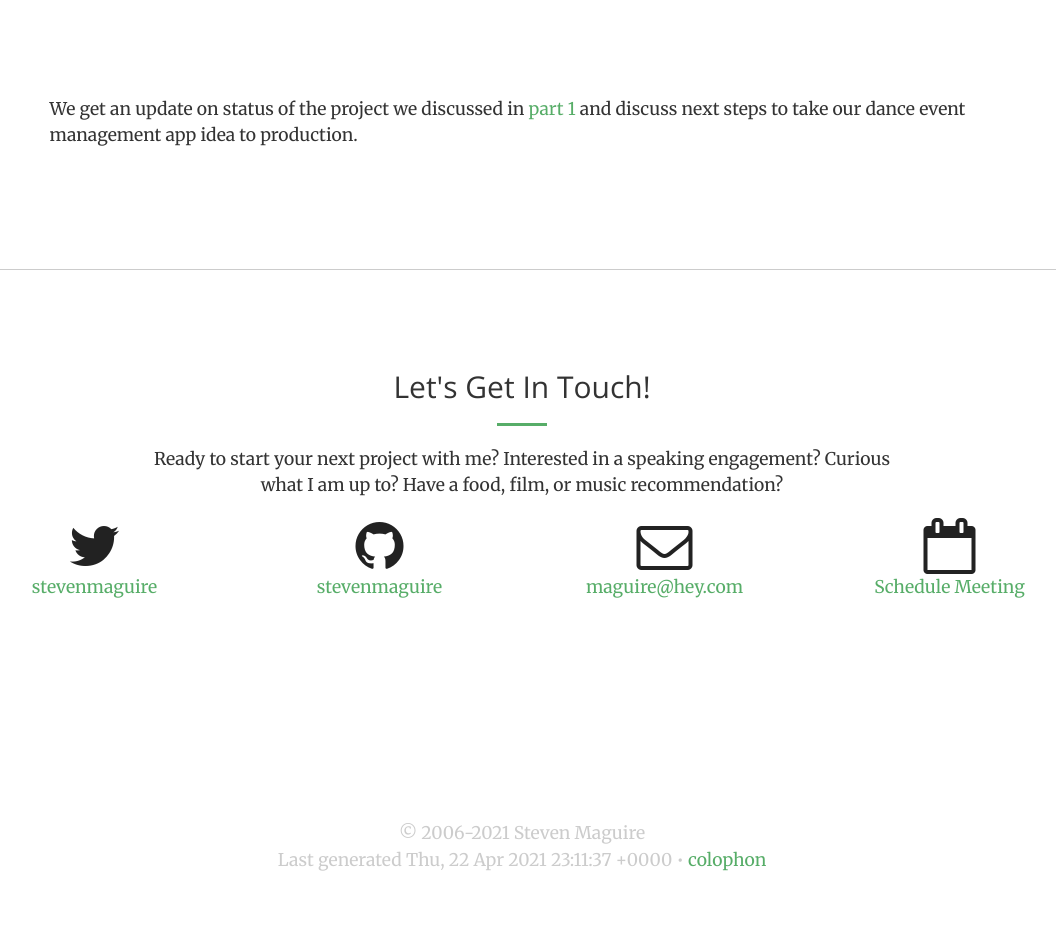
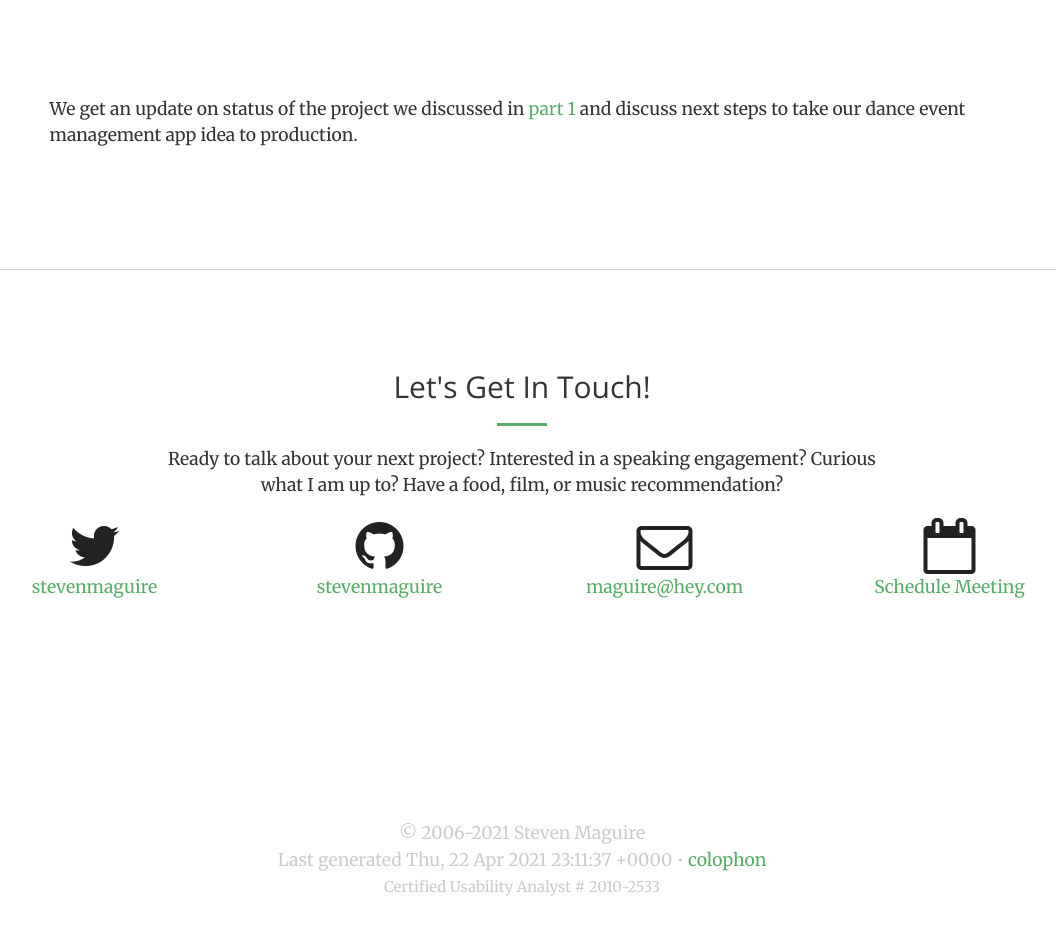
Before and after one commit to stevenmaguire/stevenmaguire.github.io, a Jekyll site: the page built from _publications/mvp-scope-two-php-roundtable.md, in a window 1280 px wide and 1343 px high, cut to the strip 324-1259 px from the top of the window. Shown: the whole strip, without its empty margins (118-1174 px from the left). Built offline with Jekyll 4.4.1, drawn with Linux system fonts in a browser that asks for light colours.

Commit message:
Update meta information

```diff
--- a/_includes/contact.html
+++ b/_includes/contact.html
@@ -4,7 +4,7 @@
             <div class="col-lg-8 col-lg-offset-2 text-center">
                 <h2 class="section-heading">Let's Get In Touch!</h2>
                 <hr class="primary">
-                <p>Ready to start your next project with me? Interested in a speaking engagement? Curious what I am up to? Have a food, film, or music recommendation?</p>
+                <p>Ready to talk about your next project? Interested in a speaking engagement? Curious what I am up to? Have a food, film, or music recommendation?</p>
             </div>
             <div class="col-lg-12 text-center">
                 <div class="col-lg-3">
--- a/_includes/meta.html
+++ b/_includes/meta.html
@@ -2,7 +2,11 @@
     <div class="container">
         <div class="row">
             <div class="col-lg-8 col-lg-offset-2 text-center">
-                <p>&copy; {{ site.birthdate | date: '%Y' }}-{{ site.time | date: '%Y' }} {{ site.title }}<br />Last generated {{ site.time | date_to_rfc822 }} &bull; <a href="/colophon">colophon</a></p>
+                <p>
+                    &copy; {{ site.birthdate | date: '%Y' }}-{{ site.time | date: '%Y' }} {{ site.title }}
+                    <br />Last generated {{ site.time | date_to_rfc822 }} &bull; <a href="/colophon">colophon</a>
+                    <br /><small>Certified Usability Analyst # 2010-2533</small>
+                </p>
             </div>
         </div>
     </div>
```
